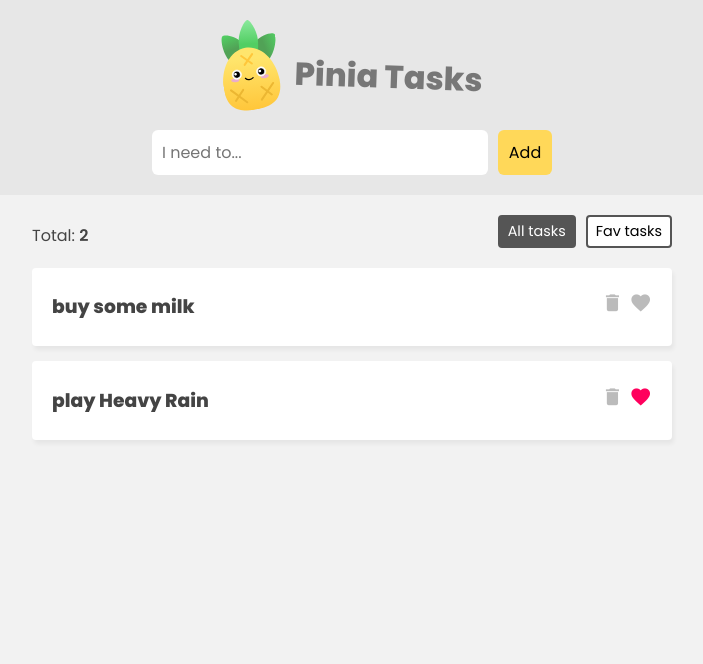
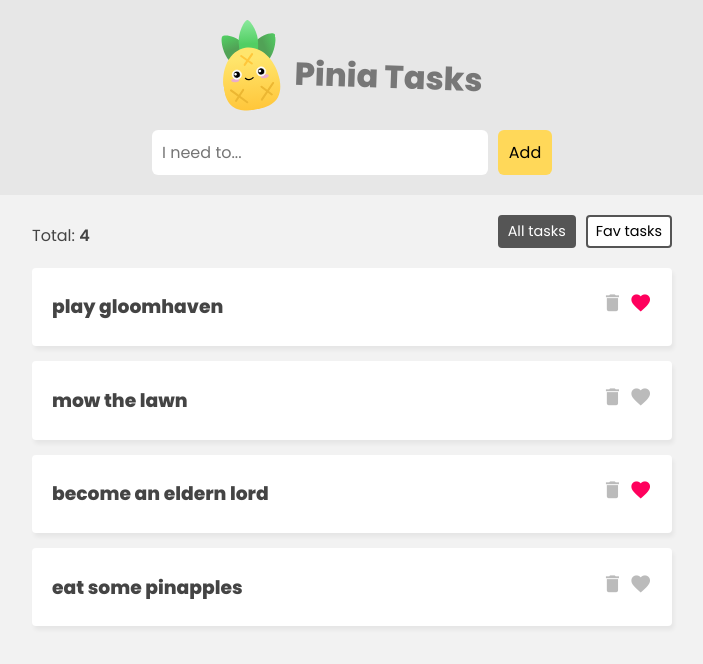
Before and after one commit to sendgn/pinia-tasks, a Vue app: page / in a window 1280 px wide. Shown: the top 664 px of the page, without its empty margins (288-991 px from the left). Built offline with nearby package versions, Linux system fonts and the light colour scheme; data requests are answered from the project's data file.

Commit message:
Use json-server to spin up development server around data/db.json

```diff
--- /dev/null
+++ b/data/db.json
@@ -0,0 +1,24 @@
+{
+  "tasks": [
+    {
+      "id": 1,
+      "title": "play gloomhaven",
+      "isFav": true
+    },
+    {
+      "id": 2,
+      "title": "mow the lawn",
+      "isFav": false
+    },
+    {
+      "title": "become an eldern lord",
+      "isFav": true,
+      "id": 3
+    },
+    {
+      "title": "eat some pinapples",
+      "isFav": false,
+      "id": 4
+    }
+  ]
+}
--- a/package.json
+++ b/package.json
@@ -8,6 +8,7 @@
     "preview": "vite preview"
   },
   "dependencies": {
+    "json-server": "^0.17.4",
     "pinia": "^2.1.6",
     "vue": "^3.3.4"
   },
--- a/src/App.vue
+++ b/src/App.vue
@@ -28,6 +28,8 @@
         >Fav tasks</button>
       </div>
     </nav>
+    <!-- loading -->
+    <div class="loading" v-if="taskStore.loading">Loading tasks...</div>
     <!-- task list (all) -->
     <div class="task-list" v-if="filter === 'all'">
       <div v-for="task in taskStore.tasks">
@@ -53,9 +55,9 @@
     components: { TaskDetails, TaskForm },
     setup() {
       const taskStore = useTaskStore();
-
+      // fetch tasks
+      taskStore.getTasks();
       const filter = ref('all');
-
       return { taskStore, filter };
     }
   };
--- a/src/assets/main.css
+++ b/src/assets/main.css
@@ -123,3 +123,14 @@
 form input:focus {
   outline: 2px solid #ffd859;
 }
+
+/* loading state */
+.loading {
+  max-width: 640px;
+  border: 1px solid #ffd859;
+  background: #ffe9a0;
+  color: #3a3a3a;
+  padding: 5px 0;
+  text-align: center;
+  margin: 30px auto;
+}
--- a/src/stores/TaskStore.js
+++ b/src/stores/TaskStore.js
@@ -2,10 +2,8 @@
 
 export const useTaskStore = defineStore('taskStore', {
   state: () => ({
-    tasks: [
-      { id: 1, title: 'buy some milk', isFav: false },
-      { id: 2, title: 'play Heavy Rain', isFav: true }
-    ]
+    tasks: [],
+    loading: false
   }),
   getters: {
     favs() {
@@ -19,6 +17,17 @@
     totalCount: (state) => state.tasks.length
   },
   actions: {
+    async getTasks() {
+      this.loading = true;
+      try {
+        const resp = await fetch('http://localhost:3000/tasks');
+        const data = await resp.json();
+        this.tasks = data;
+        this.loading = false;
+      } catch (err) {
+        console.log(err);
+      }
+    },
     addTask(task) {
       this.tasks.push(task);
     },
```
Also changed, not shown: 1 other file (tests, documents, lock files or other folders).
